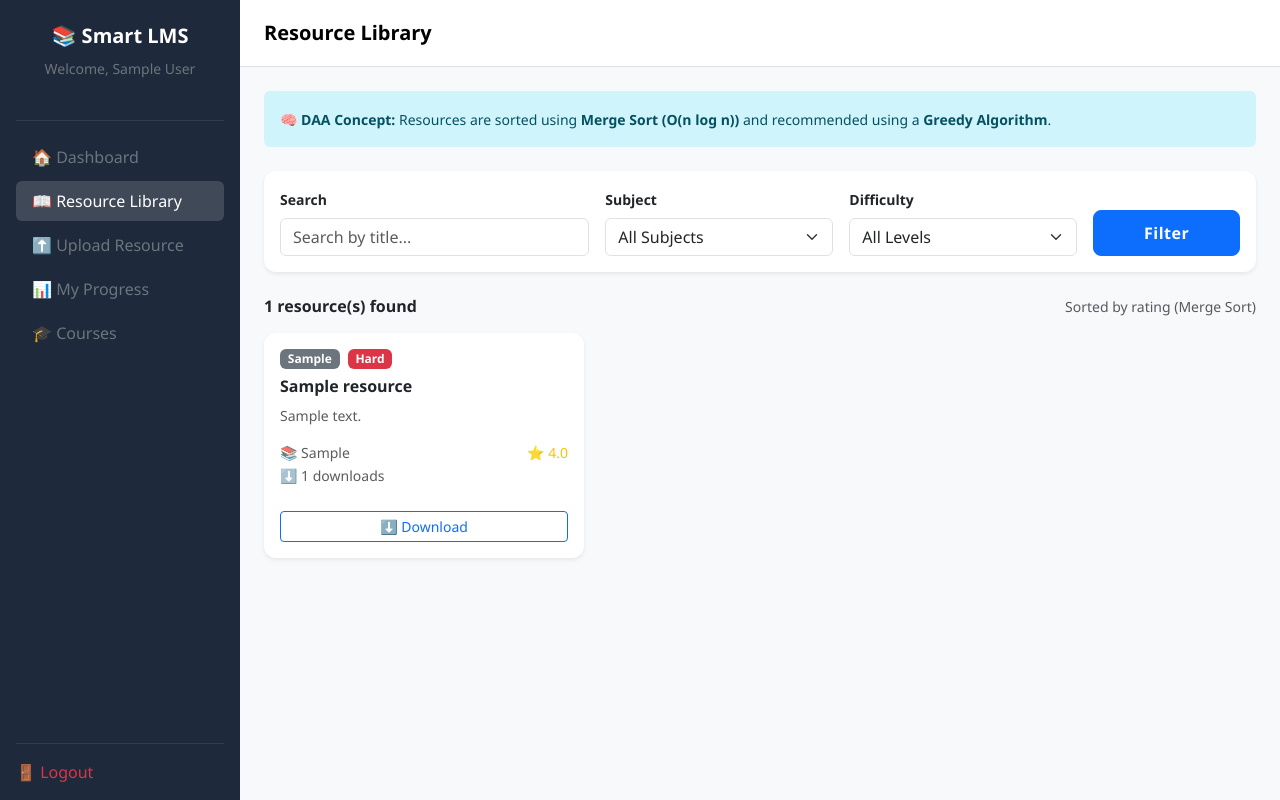
After one commit to harhyd07-oss/smart-lms, a Flask app: page /library in a window 1280 px wide. The commit adds this page. Run offline with Flask 3, Linux system fonts and the light colour scheme; the visitor is signed in with stand-in values (Sample User, id 1); tables that the repository leaves empty hold one stand-in row (values such as "Sample post").

Commit message:
Step 4 complete - resource library, merge sort, greedy algorithm, IST timezone fix

```diff
--- a/app.py
+++ b/app.py
@@ -1,5 +1,5 @@
 # app.py
-
+from datetime import datetime, timezone, timedelta
 from flask import Flask, render_template, request, redirect, url_for, session, flash
 from database.db import init_db, get_student_by_email, add_student, log_activity
 
@@ -8,6 +8,30 @@ app = Flask(__name__)
 # Secret key is required for sessions to work securely.
 # In a real app this would be a long random string stored in an environment variable.
 app.secret_key = 'lms_secret_key_2024'
+# IST = UTC + 5 hours 30 minutes
+IST = timezone(timedelta(hours=5, minutes=30))
+
+def convert_to_ist(timestamp_str):
+    """
+    Converts a UTC timestamp string from SQLite to IST.
+    Example: '2026-03-14 09:04:11' → '2026-03-14 14:34:11'
+    """
+    if not timestamp_str:
+        return timestamp_str
+    try:
+        # Parse the UTC time from SQLite
+        utc_time = datetime.strptime(str(timestamp_str), '%Y-%m-%d %H:%M:%S')
+        # Attach UTC timezone info
+        utc_time = utc_time.replace(tzinfo=timezone.utc)
+        # Convert to IST
+        ist_time = utc_time.astimezone(IST)
+        # Return nicely formatted string
+        return ist_time.strftime('%d %b %Y, %I:%M %p')
+    except:
+        return timestamp_str
+
+# Register as a Jinja2 filter so templates can use it
+app.jinja_env.filters['to_ist'] = convert_to_ist
 
 
 # Initialize the database when the app starts.
@@ -105,6 +129,87 @@ def logout():
     flash('You have been logged out.', 'info')
     return redirect(url_for('login'))
 
+# ─── RESOURCE LIBRARY ─────────────────────────────────────────────────────────
+@app.route('/library')
+def library():
+    if 'student_id' not in session:
+        return redirect(url_for('login'))
 
+    from database.db import get_all_resources
+    from algorithms.sorting import merge_sort
+    from algorithms.greedy import greedy_recommend
+
+    # Get all resources from database
+    all_resources = get_all_resources()
+
+    # Convert to list of dicts for our algorithms
+    # (SQLite rows need to be converted for our sorting algorithm)
+    resources_list = [dict(r) for r in all_resources]
+
+    # Apply search filter if provided
+    search     = request.args.get('search', '')
+    course     = request.args.get('course', '')
+    difficulty = request.args.get('difficulty', '')
+
+    if search:
+        resources_list = [
+            r for r in resources_list
+            if search.lower() in r['title'].lower()
+        ]
+    if course:
+        resources_list = [
+            r for r in resources_list
+            if r['course'] == course
+        ]
+    if difficulty:
+        resources_list = [
+            r for r in resources_list
+            if r['difficulty'] == difficulty
+        ]
+
+    # ── DAA CONCEPT: Sort using our Merge Sort algorithm ──
+    sorted_resources = merge_sort(resources_list, key='rating', reverse=True)
+
+    return render_template('library.html',
+                           resources=sorted_resources,
+                           student_name=session['student_name'],
+                           search=search,
+                           course=course,
+                           difficulty=difficulty)
+
+
+# ─── DOWNLOAD RESOURCE ────────────────────────────────────────────────────────
+@app.route('/download/<int:resource_id>')
+def download_resource(resource_id):
+    if 'student_id' not in session:
+        return redirect(url_for('login'))
+
+    from database.db import get_connection
+    conn = get_connection()
+    cursor = conn.cursor()
+
+    # Increment download count
+    cursor.execute('''
+        UPDATE resources
+        SET downloads = downloads + 1
+        WHERE resource_id = ?
+    ''', (resource_id,))
+    conn.commit()
+
+    # Get resource info
+    cursor.execute(
+        'SELECT * FROM resources WHERE resource_id = ?',
+        (resource_id,)
+    )
+    resource = cursor.fetchone()
+    conn.close()
+
+    # Log this activity
+    log_activity(session['student_id'], f"Downloaded: {resource['title']}")
+
+    # For now, redirect back to library with a success message
+    # In a real app, this would serve the actual file
+    flash(f"✅ '{resource['title']}' download started!", 'success')
+    return redirect(url_for('library'))
 if __name__ == '__main__':
     app.run(debug=True)
--- a/templates/dashboard.html
+++ b/templates/dashboard.html
@@ -219,7 +219,7 @@
                                     <div>
                                         <small class="d-block">{{ log['action'] }}</small>
                                         <small class="text-muted" style="font-size: 11px;">
-                                            {{ log['timestamp'] }}
+                                            {{ log['timestamp'] | to_ist }}
                                         </small>
                                     </div>
                                 </div>
--- /dev/null
+++ b/templates/library.html
@@ -0,0 +1,165 @@
+{% extends 'base.html' %}
+
+{% block title %}Resource Library — Smart LMS{% endblock %}
+
+{% block content %}
+
+<div class="d-flex" style="min-height: 100vh;">
+
+    <!-- Sidebar (same as dashboard) -->
+    <div class="sidebar d-flex flex-column p-3" style="width: 240px; min-height: 100vh; background-color: #1e293b;">
+        <div class="text-center mb-4 mt-2">
+            <h5 class="text-white fw-bold">📚 Smart LMS</h5>
+            <small class="text-secondary">Welcome, {{ student_name }}</small>
+        </div>
+        <hr class="text-secondary">
+        <nav class="nav flex-column gap-1">
+            <a href="/dashboard"  class="nav-link text-secondary">🏠 Dashboard</a>
+            <a href="/library"    class="nav-link text-white active-link">📖 Resource Library</a>
+            <a href="/upload"     class="nav-link text-secondary">⬆️ Upload Resource</a>
+            <a href="/progress"   class="nav-link text-secondary">📊 My Progress</a>
+            <a href="/courses"    class="nav-link text-secondary">🎓 Courses</a>
+        </nav>
+        <div class="mt-auto">
+            <hr class="text-secondary">
+            <a href="/logout" class="nav-link text-danger">🚪 Logout</a>
+        </div>
+    </div>
+
+    <!-- Main content -->
+    <div class="flex-grow-1 bg-light">
+
+        <!-- Navbar -->
+        <nav class="navbar navbar-light bg-white border-bottom px-4 py-3">
+            <span class="navbar-brand mb-0 h5 fw-bold">Resource Library</span>
+        </nav>
+
+        <div class="p-4">
+
+            <!-- Algorithm info badge -->
+            <div class="alert alert-info border-0 mb-4">
+                <small>
+                    🧠 <strong>DAA Concept:</strong>
+                    Resources are sorted using <strong>Merge Sort (O(n log n))</strong>
+                    and recommended using a <strong>Greedy Algorithm</strong>.
+                </small>
+            </div>
+
+            <!-- Search and Filters -->
+            <div class="card border-0 shadow-sm mb-4">
+                <div class="card-body">
+                    <form method="GET" action="/library">
+                        <div class="row g-3 align-items-end">
+
+                            <div class="col-md-4">
+                                <label class="form-label small fw-bold">Search</label>
+                                <input
+                                    type="text"
+                                    class="form-control"
+                                    name="search"
+                                    placeholder="Search by title..."
+                                    value="{{ search or '' }}"
+                                >
+                            </div>
+
+                            <div class="col-md-3">
+                                <label class="form-label small fw-bold">Subject</label>
+                                <select class="form-select" name="course">
+                                    <option value="">All Subjects</option>
+                                    <option value="DAA"                {{ 'selected' if course == 'DAA' }}>DAA</option>
+                                    <option value="Operating Systems"  {{ 'selected' if course == 'Operating Systems' }}>Operating Systems</option>
+                                    <option value="DBMS"               {{ 'selected' if course == 'DBMS' }}>DBMS</option>
+                                </select>
+                            </div>
+
+                            <div class="col-md-3">
+                                <label class="form-label small fw-bold">Difficulty</label>
+                                <select class="form-select" name="difficulty">
+                                    <option value="">All Levels</option>
+                                    <option value="Easy"   {{ 'selected' if difficulty == 'Easy' }}>Easy</option>
+                                    <option value="Medium" {{ 'selected' if difficulty == 'Medium' }}>Medium</option>
+                                    <option value="Hard"   {{ 'selected' if difficulty == 'Hard' }}>Hard</option>
+                                </select>
+                            </div>
+
+                            <div class="col-md-2">
+                                <button type="submit" class="btn btn-primary w-100">
+                                    Filter
+                                </button>
+                            </div>
+
+                        </div>
+                    </form>
+                </div>
+            </div>
+
+            <!-- Sort info -->
+            <div class="d-flex justify-content-between align-items-center mb-3">
+                <h6 class="fw-bold mb-0">
+                    {{ resources|length }} resource(s) found
+                </h6>
+                <small class="text-muted">Sorted by rating (Merge Sort)</small>
+            </div>
+
+            <!-- Resource Cards Grid -->
+            <div class="row g-3">
+                {% if resources %}
+                    {% for resource in resources %}
+                    <div class="col-md-4">
+                        <div class="card border-0 shadow-sm h-100">
+                            <div class="card-body">
+
+                                <div class="d-flex gap-2 mb-2">
+                                    {% if resource['type'] == 'pdf' %}
+                                        <span class="badge bg-danger">PDF</span>
+                                    {% elif resource['type'] == 'video' %}
+                                        <span class="badge bg-primary">Video</span>
+                                    {% else %}
+                                        <span class="badge bg-secondary">{{ resource['type'] }}</span>
+                                    {% endif %}
+
+                                    {% if resource['difficulty'] == 'Easy' %}
+                                        <span class="badge bg-success">Easy</span>
+                                    {% elif resource['difficulty'] == 'Medium' %}
+                                        <span class="badge bg-warning text-dark">Medium</span>
+                                    {% else %}
+                                        <span class="badge bg-danger">Hard</span>
+                                    {% endif %}
+                                </div>
+
+                                <h6 class="card-title fw-bold">{{ resource['title'] }}</h6>
+                                <p class="card-text text-muted small">
+                                    {{ resource['description'] }}
+                                </p>
+
+                                <div class="d-flex justify-content-between align-items-center">
+                                    <small class="text-muted">📚 {{ resource['course'] }}</small>
+                                    <small class="text-warning">⭐ {{ resource['rating'] }}</small>
+                                </div>
+                                <small class="text-muted">⬇️ {{ resource['downloads'] }} downloads</small>
+
+                            </div>
+                            <div class="card-footer bg-transparent border-0 pb-3">
+                                <a href="/download/{{ resource['resource_id'] }}"
+                                   class="btn btn-outline-primary btn-sm w-100">
+                                    ⬇️ Download
+                                </a>
+                            </div>
+                        </div>
+                    </div>
+                    {% endfor %}
+                {% else %}
+                    <div class="col-12 text-center py-5">
+                        <h5 class="text-muted">No resources found</h5>
+                        <p class="text-muted">Try adjusting your filters or
+                            <a href="/upload">upload a resource</a>
+                        </p>
+                    </div>
+                {% endif %}
+            </div>
+
+        </div>
+    </div>
+</div>
+
+{% endblock %}
```
Also changed, not shown: algorithms/greedy.py (added, +64 -0 lines), algorithms/sorting.py (added, +80 -0 lines).
